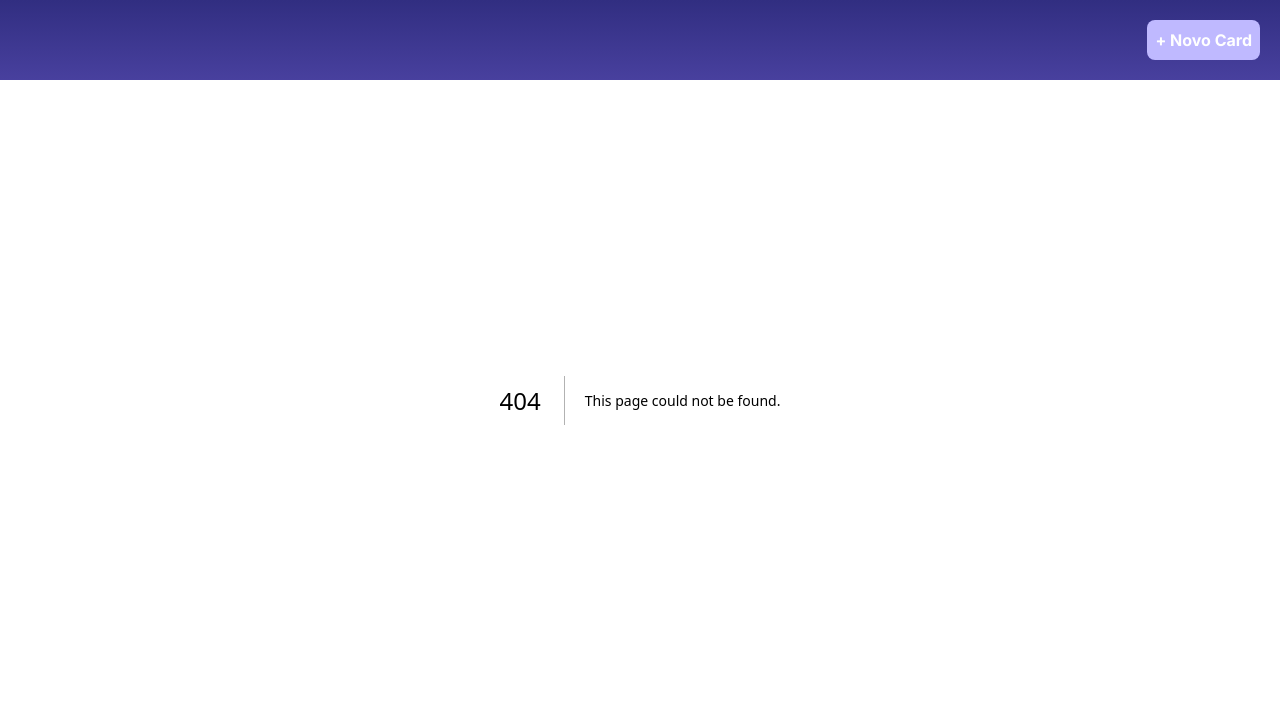
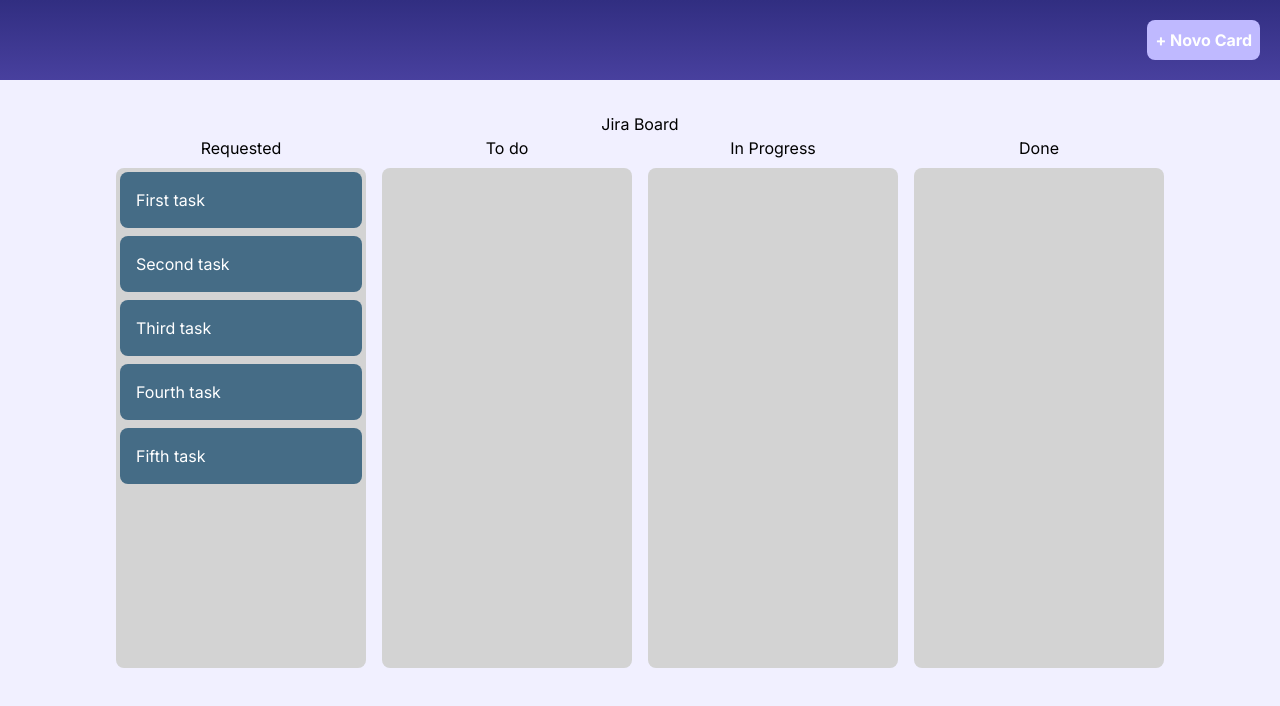
Before and after one commit to Miguel-ectil/Project-Kanban, a Next.js app: page /teste in a window 1280 px wide. Before the commit this address had no page. Shown: the top 706 px of the page. Built offline with nearby package versions, Linux system fonts and the light colour scheme.

Commit message:
[ADD and UPD] Adicionando teste e melhorando a tela principal

```diff
--- a/src/app/page.tsx
+++ b/src/app/page.tsx
@@ -1,44 +1,73 @@
-import Image from "next/image";
+'use client'
+import { useState } from "react";
+import { DndProvider, useDrag, useDrop } from "react-dnd";
+import { HTML5Backend } from "react-dnd-html5-backend";
+import { useSpring, animated } from "react-spring";
+
+const ItemType = "CARD";
+
+const Card = ({ id, text, index, moveCard }: any) => {
+  const [{ isDragging }, drag] = useDrag({
+    type: ItemType,
+    item: { id, index },
+    collect: (monitor) => ({
+      isDragging: !!monitor.isDragging(),
+    }),
+  });
+
+  const [, drop] = useDrop({
+    accept: ItemType,
+    hover: (draggedItem) => {
+      if (draggedItem.index !== index) {
+        moveCard(draggedItem.index, index);
+        draggedItem.index = index;
+      }
+    },
+  });
+
+  const style = useSpring({
+    opacity: isDragging ? 0.5 : 1,
+    transform: isDragging ? "scale(0.95)" : "scale(1)",
+  });
+
+  return (
+    <animated.div
+      ref={(node) => drag(drop(node))}
+      style={{ ...style, cursor: "grab" }}
+      className="border bg-[#FFFFFF] rounded-lg px-4 py-2"
+    >
+      {text}
+    </animated.div>
+  );
+};
 
 export default function Home() {
+  const [cards, setCards] = useState([
+    { id: 1, text: "Testar Navegadores" },
+    { id: 2, text: "Atualizar Bibliotecas" },
+    { id: 3, text: "Atualizar Bibliotecas" },
+    { id: 4, text: "Final Project: App Development" },
+  ]);
+
+  const moveCard = (fromIndex: number, toIndex: number) => {
+    const updatedCards = [...cards];
+    const [movedCard] = updatedCards.splice(fromIndex, 1);
+    updatedCards.splice(toIndex, 0, movedCard);
+    setCards(updatedCards);
+  };
+
   return (
-    <>
-    <div className="flex min-h-screen flex-col items-center justify-between py-32 px-4">
-      <div className="grid grid-cols-4 z-10 gap-8">
-        <div className='border bg-[#F2F2F2] rounded-lg px-4 py-2'>
-          <strong className="text-xl">
-            To do
-          </strong>
-          <div className='border bg-[#FFFFFF] rounded-lg px-4 py-2 cursor-grabbing'>
-            Testar Navegadores
-          </div>
-        </div>
-        <div className='border bg-[#F2F2F2] rounded-lg px-4 py-2'>
-          <strong className="text-xl">
-            Doing
-          </strong>
-          <div className='border bg-[#FFFFFF] rounded-lg px-4 py-2 text-lg cursor-grabbing'>
-            Atualizar Bibliotecas
-          </div>
-        </div>
-        <div className='border bg-[#F2F2F2] rounded-lg px-4 py-2'>
-          <strong className="text-xl">
-            QA
-          </strong>
-          <div className='border bg-[#FFFFFF] rounded-lg px-4 py-2 text-lg cursor-grabbing'>
-          Atualizar Bibliotecas
-          </div>
-        </div>
-        <div className='border bg-[#F2F2F2] rounded-lg px-4 py-2'>
-          <strong className="text-xl">
-            Done
-          </strong>
-          <div className='border bg-[#FFFFFF] rounded-lg px-4 py-2 text-lg cursor-grabbing'>
-            Final Project: App Development
-          </div>
+    <DndProvider backend={HTML5Backend}>
+      <div className="flex min-h-screen flex-col items-center justify-between py-32 px-4">
+        <div className="grid grid-cols-4 z-10 gap-8">
+          {cards.map((card, index) => (
+            <div key={card.id} className="border bg-[#F2F2F2] rounded-lg px-4 py-2">
+              <strong className="text-xl">{index === 0 ? "To do" : index === 1 ? "Doing" : index === 2 ? "QA" : "Done"}</strong>
+              <Card id={card.id} text={card.text} index={index} moveCard={moveCard} />
+            </div>
+          ))}
         </div>
       </div>
-    </div>
-    </>
+    </DndProvider>
   );
 }
--- /dev/null
+++ b/src/app/teste/page.tsx
@@ -0,0 +1,156 @@
+'use client'
+import React, { useState } from "react";
+import { DragDropContext, Draggable, Droppable } from "react-beautiful-dnd";
+
+const tasks = [
+  { id: "1", content: "First task" },
+  { id: "2", content: "Second task" },
+  { id: "3", content: "Third task" },
+  { id: "4", content: "Fourth task" },
+  { id: "5", content: "Fifth task" }
+];
+
+const taskStatus = {
+  requested: {
+    name: "Requested",
+    items: tasks
+  },
+  toDo: {
+    name: "To do",
+    items: []
+  },
+  inProgress: {
+    name: "In Progress",
+    items: []
+  },
+  done: {
+    name: "Done",
+    items: []
+  }
+};
+
+const onDragEnd = (result: any, columns: any, setColumns: any) => {
+  if (!result.destination) return;
+  const { source, destination } = result;
+
+  if (source.droppableId !== destination.droppableId) {
+    const sourceColumn = columns[source.droppableId];
+    const destColumn = columns[destination.droppableId];
+    const sourceItems = [...sourceColumn.items];
+    const destItems = [...destColumn.items];
+    const [removed] = sourceItems.splice(source.index, 1);
+    destItems.splice(destination.index, 0, removed);
+    setColumns({
+      ...columns,
+      [source.droppableId]: {
+        ...sourceColumn,
+        items: sourceItems
+      },
+      [destination.droppableId]: {
+        ...destColumn,
+        items: destItems
+      }
+    });
+  } else {
+    const column = columns[source.droppableId];
+    const copiedItems = [...column.items];
+    const [removed] = copiedItems.splice(source.index, 1);
+    copiedItems.splice(destination.index, 0, removed);
+    setColumns({
+      ...columns,
+      [source.droppableId]: {
+        ...column,
+        items: copiedItems
+      }
+    });
+  }
+};
+
+function App() {
+  const [columns, setColumns] = useState(taskStatus);
+  return (
+    <div className="py-28">
+      <h1 style={{ textAlign: "center" }}>Jira Board</h1>
+      <div
+        style={{ display: "flex", justifyContent: "center", height: "100%" }}
+      >
+        <DragDropContext
+          onDragEnd={(result: any) => onDragEnd(result, columns, setColumns)}
+        >
+          {Object.entries(columns).map(([columnId, column], index) => {
+            return (
+              <div
+                style={{
+                  display: "flex",
+                  flexDirection: "column",
+                  alignItems: "center"
+                }}
+                key={columnId}
+              >
+                <h2>{column.name}</h2>
+                <div style={{ margin: 8 }}>
+                  <Droppable droppableId={columnId} key={columnId}>
+                    {(provided: any, snapshot: any) => {
+                      return (
+                        <div
+                          className="rounded-lg"
+                          {...provided.droppableProps}
+                          ref={provided.innerRef}
+                          style={{
+                            background: snapshot.isDraggingOver
+                              ? "lightblue"
+                              : "lightgrey",
+                            padding: 4,
+                            width: 250,
+                            minHeight: 500
+                          }}
+                        >
+                          {column.items.map((item, index) => {
+                            return (
+                              <Draggable
+                                key={item.id}
+                                draggableId={item.id}
+                                index={index}
+                              >
+                                {(provided: any, snapshot: any) => {
+                                  return (
+                                    <div
+                                      className="rounded-lg"
+                                      ref={provided.innerRef}
+                                      {...provided.draggableProps}
+                                      {...provided.dragHandleProps}
+                                      style={{
+                                        userSelect: "none",
+                                        padding: 16,
+                                        margin: "0 0 8px 0",
+                                        minHeight: "50px",
+                                        backgroundColor: snapshot.isDragging
+                                          ? "#263B4A"
+                                          : "#456C86",
+                                        color: "white",
+                                        ...provided.draggableProps.style
+                                      }}
+                                    >
+                                      {item.content}
+                                    </div>
+                                  );
+                                }}
+                              </Draggable>
+                            );
+                          })}
+                          {provided.placeholder}
+                        </div>
+                      );
+                    }}
+                  </Droppable>
+                </div>
+              </div>
+            );
+          })}
+        </DragDropContext>
+      </div>
+    </div>
+  );
+}
+
+export default App;
```
Also changed, not shown: package.json (+7 -1 lines), 1 other file (tests, documents, lock files or other folders).
